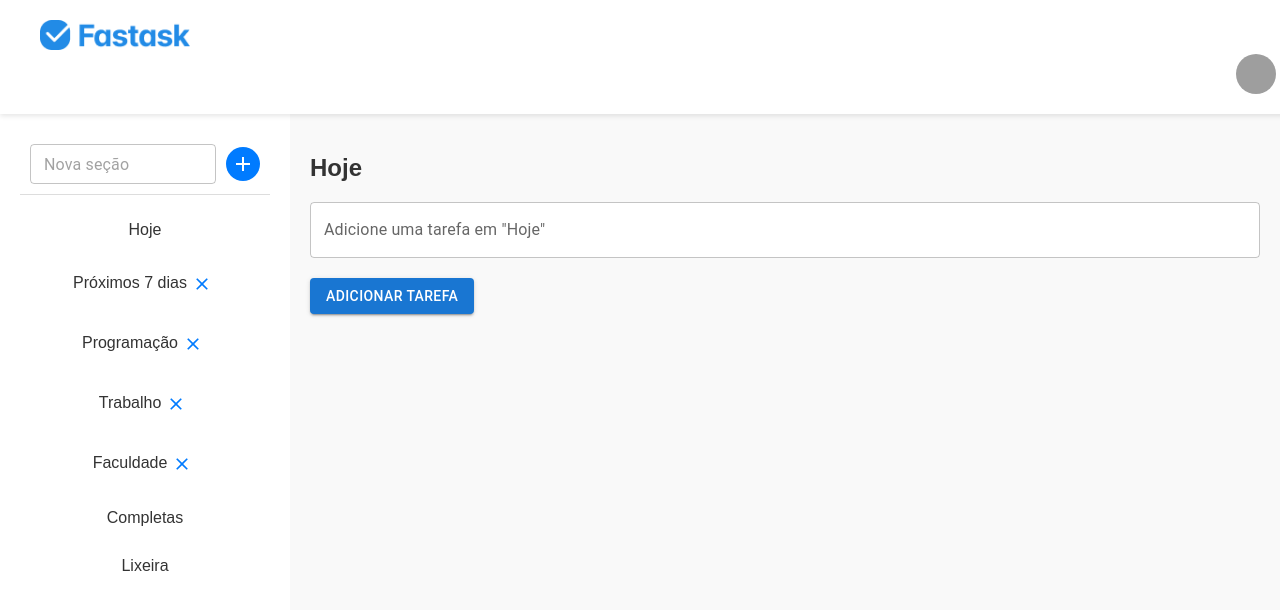
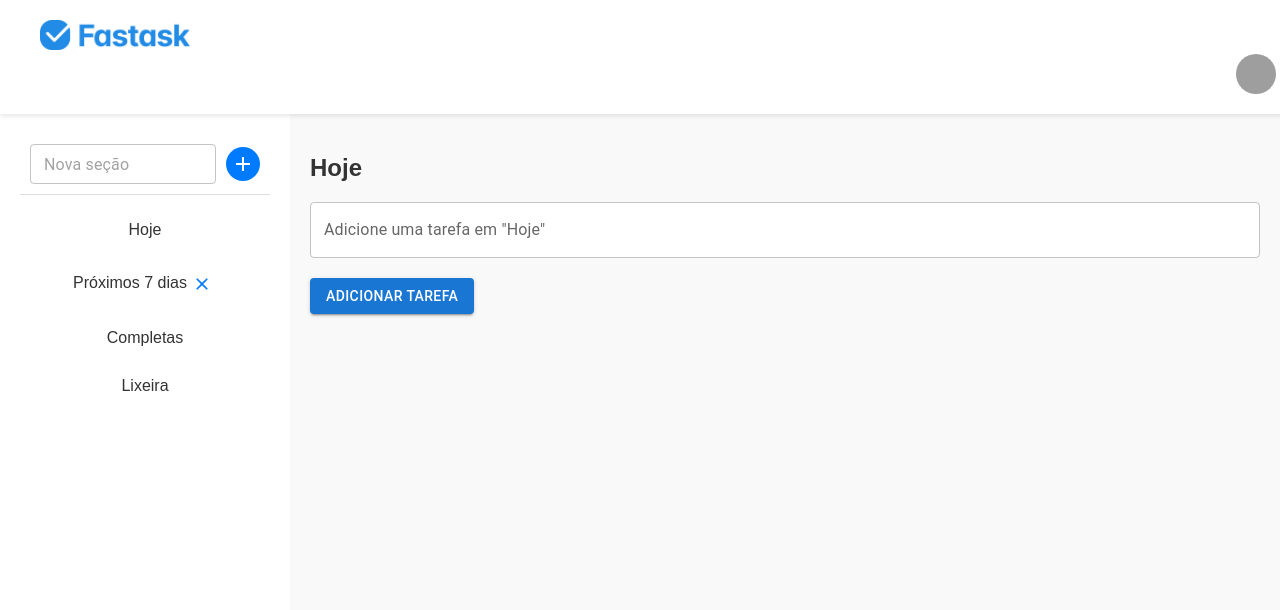
Before and after one commit to vLecaBR/fastask-to-do-list, a React (Create React App) app: page / in a window 1280 px wide. Shown: the top 610 px of the page. Built offline with nearby package versions, Linux system fonts and the light colour scheme; grey boxes are pictures that could not be loaded.

Commit message:
removendo alguns itens da navbar, deixando somente os necessários

```diff
--- a/src/App.jsx
+++ b/src/App.jsx
@@ -8,7 +8,7 @@ import Header from './components/Header';
 function App() {
   const [currentSection, setCurrentSection] = useState('Hoje'); // Estado para controlar a seção atual
   const [sections, setSections] = useState([
-    'Hoje', 'Próximos 7 dias', 'Programação', 'Trabalho', 'Faculdade', 'Completas', 'Lixeira',
+    'Hoje', 'Próximos 7 dias',  'Completas', 'Lixeira',
   ]);
 
   const addSection = (newSection) => {
```
